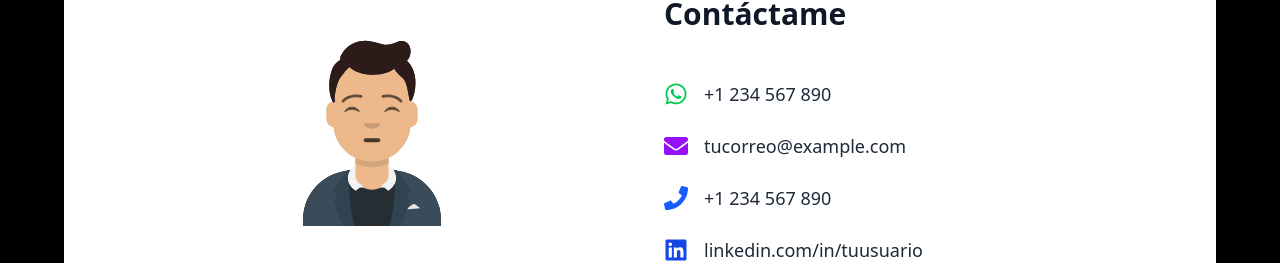
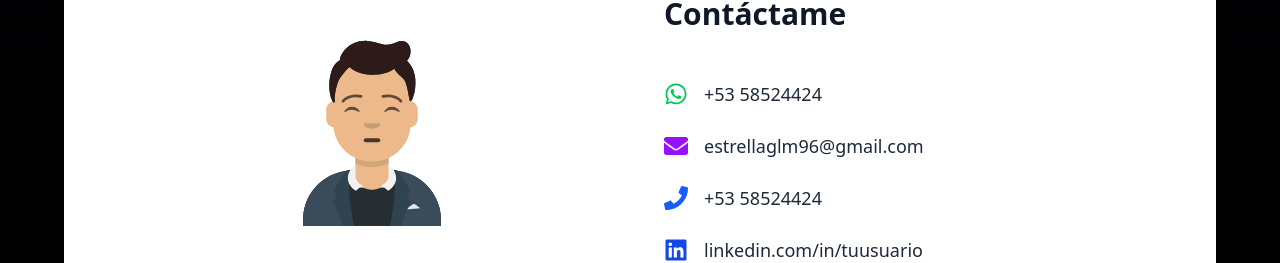
Before and after one commit to GLM1996/portfolio, a React (Vite) app: page / in a window 1280 px wide. Shown: the part 2336-2599 px from the top of the page. Built offline with nearby package versions, Linux system fonts and the light colour scheme.

Commit message:
datos mios

```diff
--- a/src/Components/ContactMe.jsx
+++ b/src/Components/ContactMe.jsx
@@ -6,20 +6,20 @@ export default function ContactMe() {
     {
       icon: <FaWhatsapp className="w-6 h-6 text-green-500" />,
       label: "WhatsApp",
-      link: "https://wa.me/1234567890", // Pon tu número real sin + ni espacios
-      display: "+1 234 567 890",
+      link: "https://wa.me/5358524424", // Pon tu número real sin + ni espacios
+      display: "+53 58524424",
     },
     {
       icon: <FaEnvelope className="w-6 h-6 text-purple-600" />,
       label: "Email",
       link: "mailto:tucorreo@example.com",
-      display: "tucorreo@example.com",
+      display: "estrellaglm96@gmail.com",
     },
     {
       icon: <FaPhone className="w-6 h-6 text-blue-600" />,
       label: "Teléfono",
-      link: "tel:+1234567890",
-      display: "+1 234 567 890",
+      link: "tel:+5358524424",
+      display: "+53 58524424",
     },
     {
       icon: <FaLinkedin className="w-6 h-6 text-blue-700" />,
--- a/src/Components/Footer.jsx
+++ b/src/Components/Footer.jsx
@@ -8,13 +8,13 @@ export default function Footer() {
         <div className="flex flex-col items-center md:items-start gap-2">
           <h3 className="text-xl font-semibold">Contáctame</h3>
           <div className="flex gap-4 text-lg">
-            <a href="https://wa.me/1234567890" target="_blank" rel="noopener noreferrer" aria-label="WhatsApp" className="hover:text-green-400">
+            <a href="https://wa.me/5358524424" target="_blank" rel="noopener noreferrer" aria-label="WhatsApp" className="hover:text-green-400">
               <FaWhatsapp />
             </a>
-            <a href="mailto:tucorreo@example.com" aria-label="Email" className="hover:text-purple-400">
+            <a href="mailto:estrellaglm96@gmail.com" aria-label="Email" className="hover:text-purple-400">
               <FaEnvelope />
             </a>
-            <a href="tel:+1234567890" aria-label="Teléfono" className="hover:text-blue-400">
+            <a href="tel:+5358524424" aria-label="Teléfono" className="hover:text-blue-400">
               <FaPhone />
             </a>
             <a href="https://linkedin.com/in/tuusuario" target="_blank" rel="noopener noreferrer" aria-label="LinkedIn" className="hover:text-blue-600">
```
